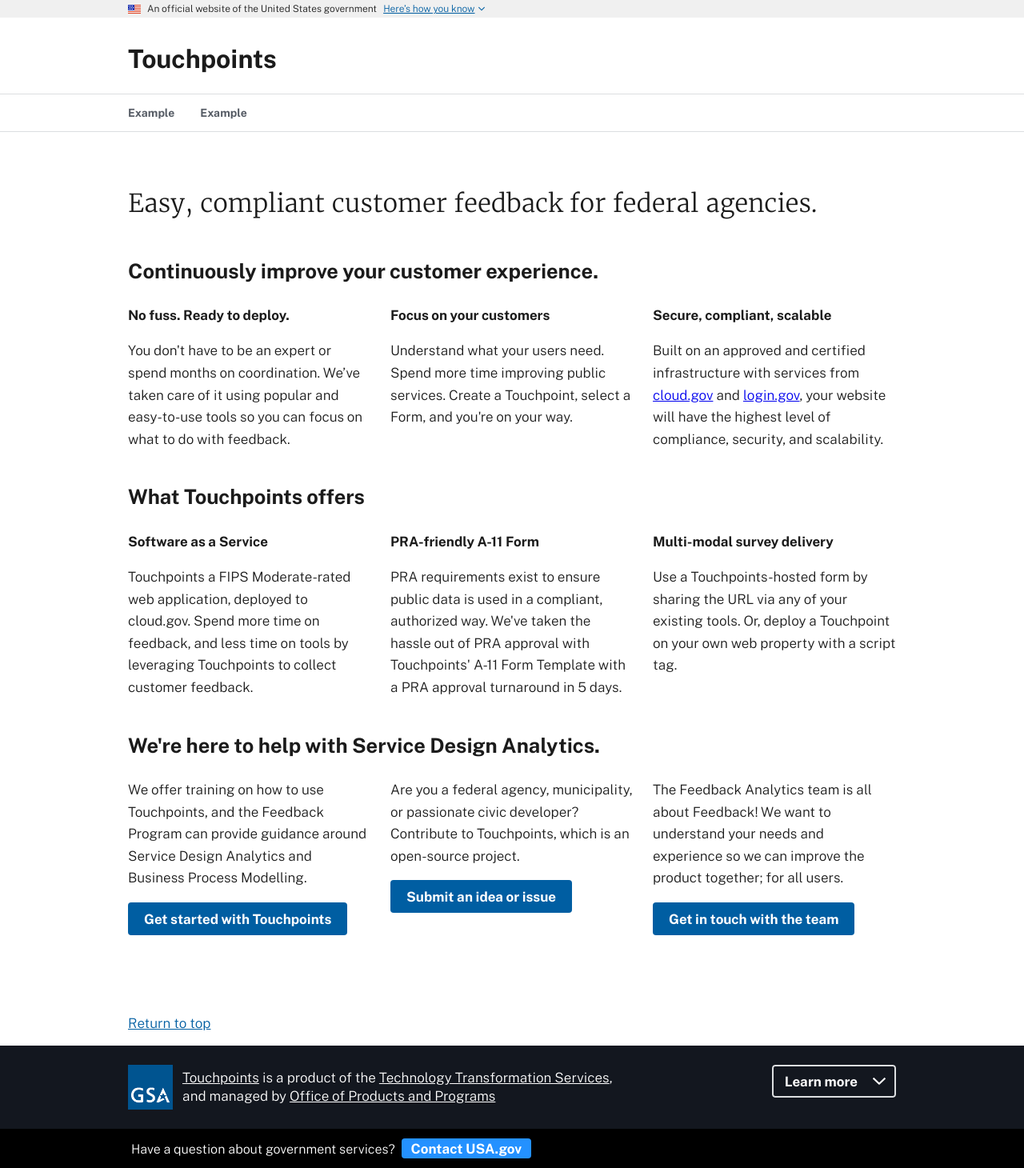
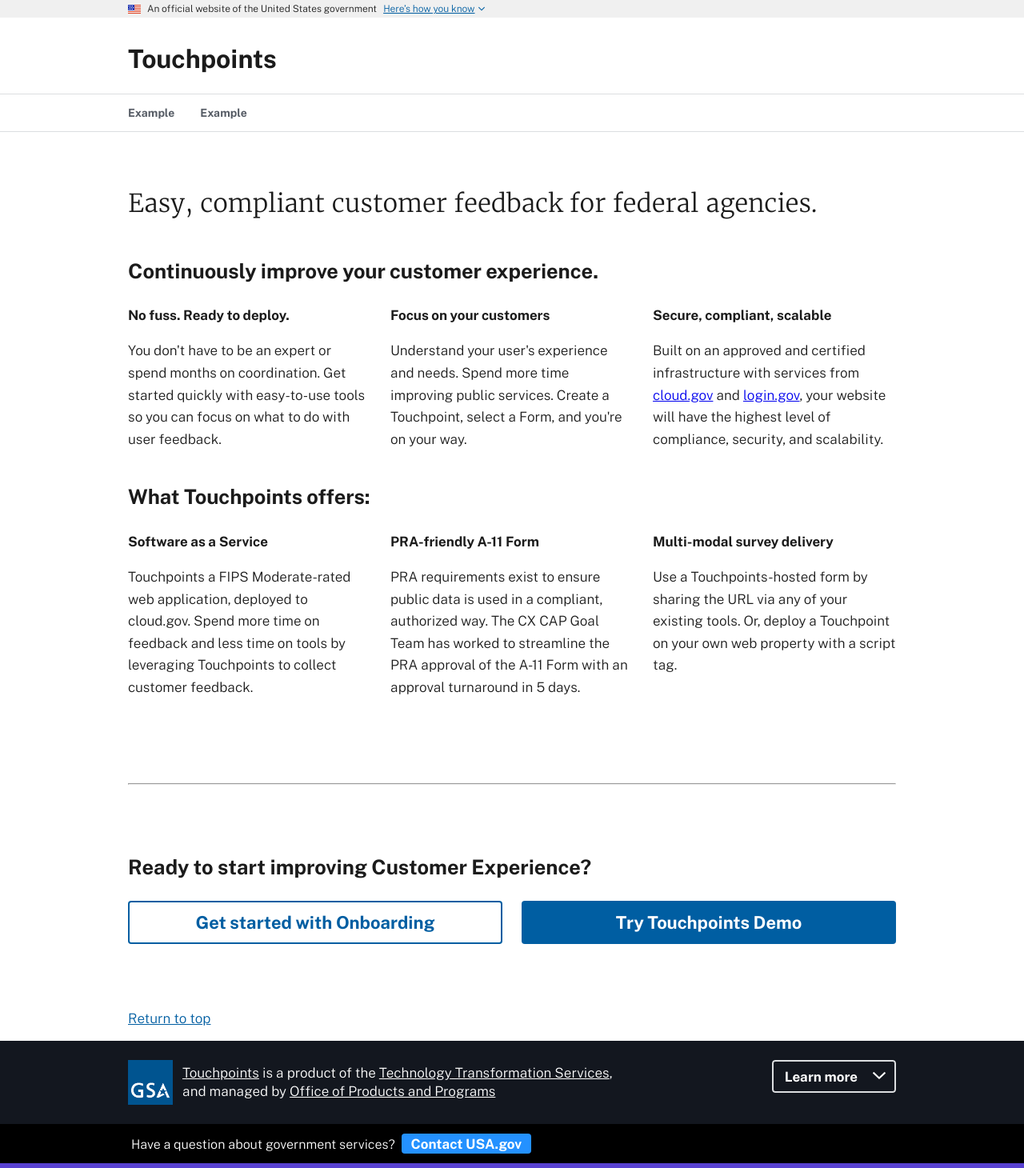
Before and after one commit to GSA-TTS/touchpoints-site, a Jekyll site: the page built from index.md, in a window 1280 px wide. Shown: the whole page at 80% size. Built offline with Jekyll 4.4.1, drawn with Linux system fonts in a browser that asks for light colours.

Commit message:
add CTA
* make the distinction between Touchpoints features and PRA-related support clear

```diff
--- a/index.md
+++ b/index.md
@@ -17,7 +17,8 @@ deck: "Easy, compliant customer feedback for federal agencies."
       No fuss. Ready to deploy.
     </strong>
     <p>
-      You don't have to be an expert or spend months on coordination. We’ve taken care of it using popular and easy-to-use tools so you can focus on what to do with feedback.
+      You don't have to be an expert or spend months on coordination.
+      Get started quickly with easy-to-use tools so you can focus on what to do with user feedback.
     </p>
   </div>
   <div class="tablet:grid-col">
@@ -25,7 +26,9 @@ deck: "Easy, compliant customer feedback for federal agencies."
       Focus on your customers
     </strong>
     <p>
-      Understand what your users need. Spend more time improving public services. Create a Touchpoint, select a Form, and you're on your way.
+      Understand your user's experience and needs.
+      Spend more time improving public services.
+      Create a Touchpoint, select a Form, and you're on your way.
     </p>
   </div>
   <div class="tablet:grid-col">
@@ -44,7 +47,7 @@ deck: "Easy, compliant customer feedback for federal agencies."
 <div class="grid-row grid-gap-lg">
   <div class="tablet:grid-col">
     <h2>
-      What Touchpoints offers
+      What Touchpoints offers:
     </h2>
   </div>
 </div>
@@ -54,7 +57,9 @@ deck: "Easy, compliant customer feedback for federal agencies."
       Software as a Service
     </strong>
     <p>
-      Touchpoints a FIPS Moderate-rated web application, deployed to cloud.gov. Spend more time on feedback, and less time on tools by leveraging Touchpoints to collect customer feedback.
+      Touchpoints a FIPS Moderate-rated web application, deployed to cloud.gov.
+      Spend more time on feedback and less time on tools
+      by leveraging Touchpoints to collect customer feedback.
     </p>
   </div>
   <div class="tablet:grid-col">
@@ -62,7 +67,11 @@ deck: "Easy, compliant customer feedback for federal agencies."
       PRA-friendly A-11 Form
     </strong>
     <p>
-      PRA requirements exist to ensure public data is used in a compliant, authorized way. We've taken the hassle out of PRA approval with Touchpoints' A-11 Form Template with a PRA approval turnaround in 5 days.
+      PRA requirements exist to ensure public data is used in a compliant,
+      authorized way.
+      The CX CAP Goal Team
+      has worked to streamline the PRA approval of the A-11 Form
+      with an approval turnaround in 5 days.
     </p>
   </div>
   <div class="tablet:grid-col">
@@ -70,38 +79,29 @@ deck: "Easy, compliant customer feedback for federal agencies."
       Multi-modal survey delivery
     </strong>
     <p>
-      Use a Touchpoints-hosted form by sharing the URL via any of your existing tools. Or, deploy a Touchpoint on your own web property with a script tag.
+      Use a Touchpoints-hosted form by sharing the URL via any of your existing tools.
+      Or, deploy a Touchpoint on your own web property with a script tag.
     </p>
   </div>
 </div>
-
-<div class="grid-row grid-gap-lg">
-  <div class="tablet:grid-col">
-    <h2>
-      We're here to help with Service Design Analytics.
-    </h2>
+<br>
+<br>
+<hr>
+<br>
+<div class="well">
+  <div class="grid-row grid-gap-lg">
+    <div class="tablet:grid-col">
+      <h2>
+        Ready to start improving Customer Experience?
+      </h2>
+    </div>
+  </div>
+  <div class="grid-row grid-gap-lg">
+    <div class="grid-col-6">
+      <a href="https://github.com/GSA/touchpoints/wiki/Touchpoints-Onboarding-Questions" class="usa-button usa-button--outline usa-button--big" style="width: 100%;" target="_blank" rel="noopener">Get started with Onboarding</a>
+    </div>
+    <div class="grid-col-6">
+      <a href="https://touchpoints-demo.app.cloud.gov" class="usa-button usa-button--big" style="width: 100%;" target="_blank" rel="noopener">Try Touchpoints Demo</a>
+    </div>
   </div>
 </div>
-<div class="grid-row grid-gap-lg">
-  <div class="tablet:grid-col">
-    We offer training on how to use Touchpoints, and the Feedback Program can provide guidance around Service Design Analytics and Business Process Modelling.
-
-    <p>
-      <a href="https://github.com/GSA/touchpoints/wiki/Touchpoints-Onboarding-Questions" class="usa-button" target="_blank" rel="noopener">Get started with Touchpoints</a>
-    </p>
-  </div>
-  <div class="tablet:grid-col">
-    Are you a federal agency, municipality, or passionate civic developer? Contribute to Touchpoints, which is an open-source project.
-
-    <p>
-      <a href="https://github.com/gsa/touchpoints/issues/" class="usa-button" target="_blank" rel="noopener">Submit an idea or issue</a>
-    </p>
-  </div>
-  <div class="tablet:grid-col">
-    The Feedback Analytics team is all about Feedback! We want to understand your needs and experience so we can improve the product together; for all users.
-
-    <p>
-      <a href="mailto:feedback-analytics@gsa.gov" class="usa-button">Get in touch with the team</a>
-    </p>
-  </div>
-</div>
```
